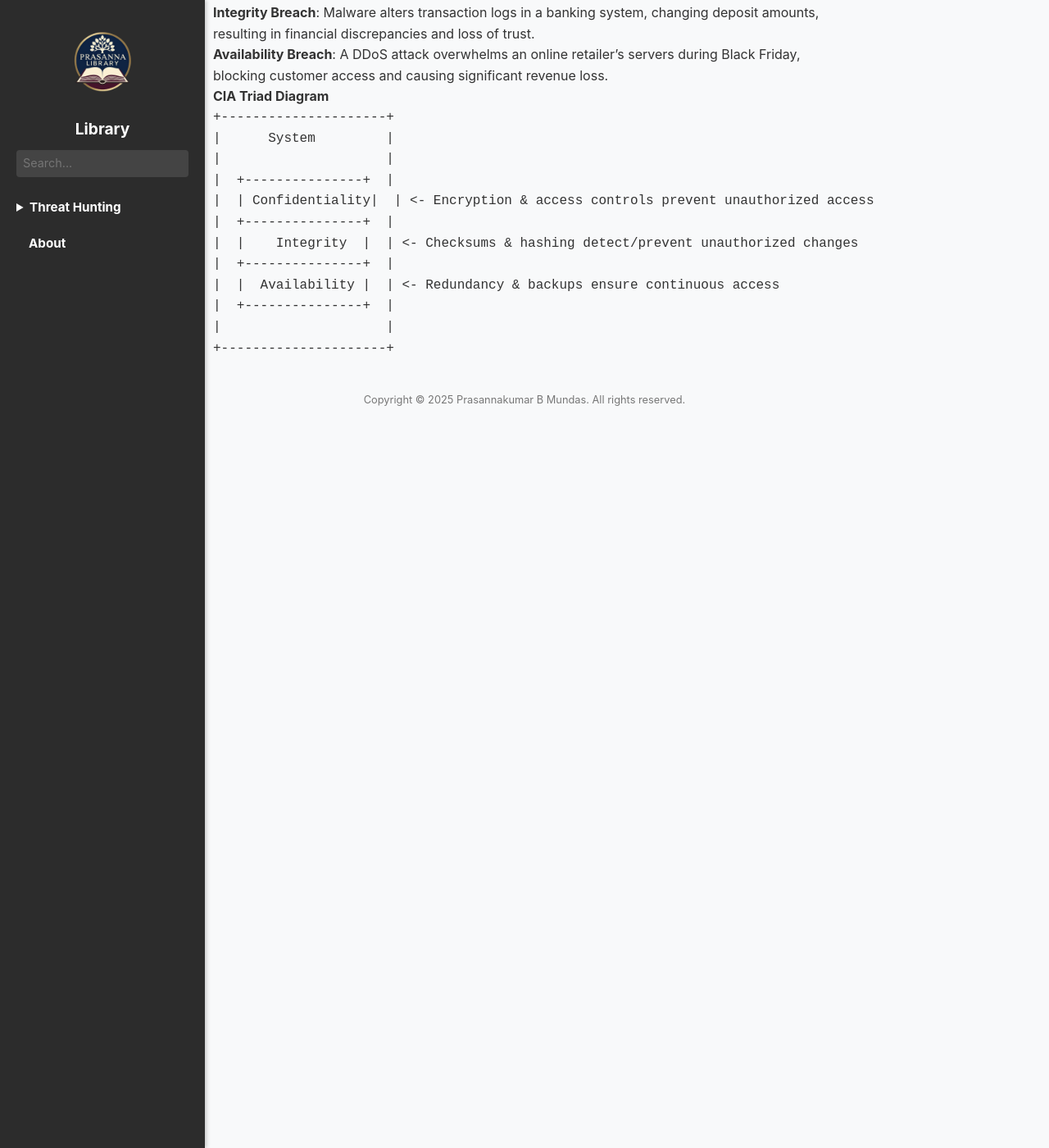
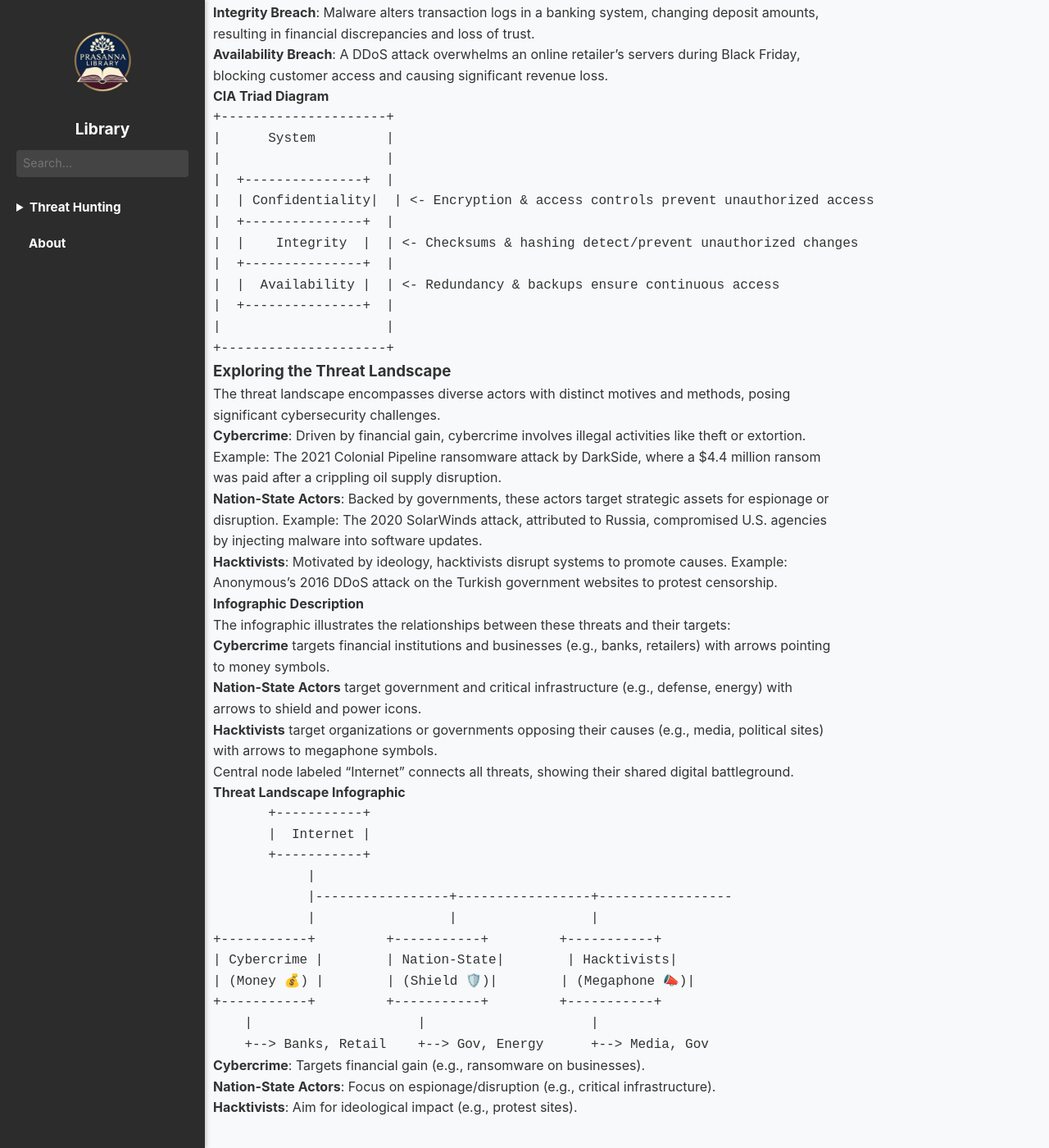
Before and after one commit to pbmundas/library, a Jekyll site: the page built from _posts/2025-09-22-Course-Plan-From-Beginner-to-Pro.md, in a window 1280 px wide and 1400 px high, scrolled down 444 px. Shown: the whole window at 82% size. Built offline with Jekyll 4.4.1, drawn with Linux system fonts in a browser that asks for light colours.

Commit message:
Update 2025-09-22-Course-Plan-From-Beginner-to-Pro.md

````diff
--- a/_posts/2025-09-22-Course-Plan-From-Beginner-to-Pro.md
+++ b/_posts/2025-09-22-Course-Plan-From-Beginner-to-Pro.md
@@ -33,3 +33,39 @@ The CIA triad—**Confidentiality**, **Integrity**, and **Availability**—is th
 |                     |
 +---------------------+
 ```
+
+### Exploring the Threat Landscape
+
+The threat landscape encompasses diverse actors with distinct motives and methods, posing significant cybersecurity challenges.
+
+- **Cybercrime**: Driven by financial gain, cybercrime involves illegal activities like theft or extortion. Example: The 2021 Colonial Pipeline ransomware attack by DarkSide, where a $4.4 million ransom was paid after a crippling oil supply disruption.
+- **Nation-State Actors**: Backed by governments, these actors target strategic assets for espionage or disruption. Example: The 2020 SolarWinds attack, attributed to Russia, compromised U.S. agencies by injecting malware into software updates.
+- **Hacktivists**: Motivated by ideology, hacktivists disrupt systems to promote causes. Example: Anonymous’s 2016 DDoS attack on the Turkish government websites to protest censorship.
+
+#### Infographic Description
+The infographic illustrates the relationships between these threats and their targets:
+- **Cybercrime** targets financial institutions and businesses (e.g., banks, retailers) with arrows pointing to money symbols.
+- **Nation-State Actors** target government and critical infrastructure (e.g., defense, energy) with arrows to shield and power icons.
+- **Hacktivists** target organizations or governments opposing their causes (e.g., media, political sites) with arrows to megaphone symbols.
+- Central node labeled "Internet" connects all threats, showing their shared digital battleground.
+
+#### Threat Landscape Infographic
+
+```plaintext
+       +-----------+
+       |  Internet |
+       +-----------+
+            |
+            |-----------------+-----------------+-----------------
+            |                 |                 |
++-----------+         +-----------+         +-----------+
+| Cybercrime |        | Nation-State|        | Hacktivists|
+| (Money 💰) |        | (Shield 🛡️)|        | (Megaphone 📣)|
++-----------+         +-----------+         +-----------+
+    |                     |                     |
+    +--> Banks, Retail    +--> Gov, Energy      +--> Media, Gov
+```
+
+- **Cybercrime**: Targets financial gain (e.g., ransomware on businesses).
+- **Nation-State Actors**: Focus on espionage/disruption (e.g., critical infrastructure).
+- **Hacktivists**: Aim for ideological impact (e.g., protest sites).
````
